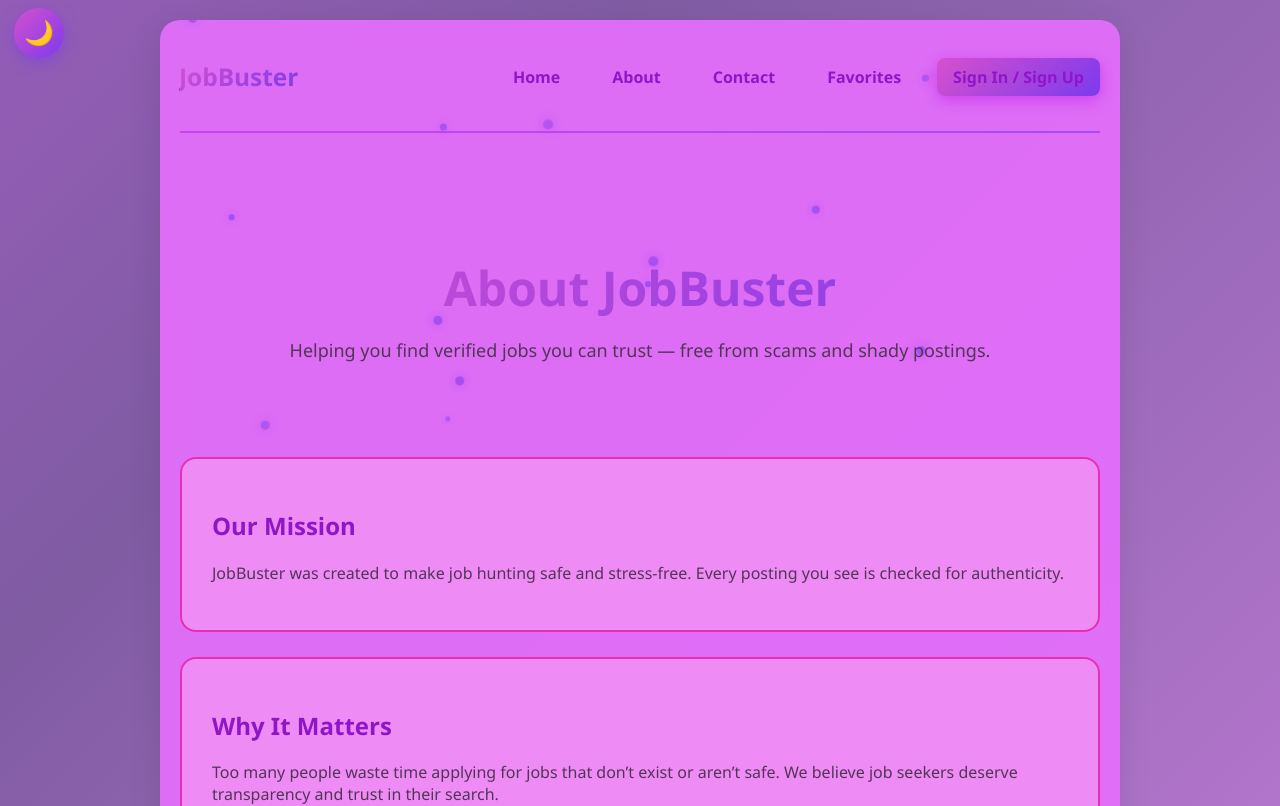
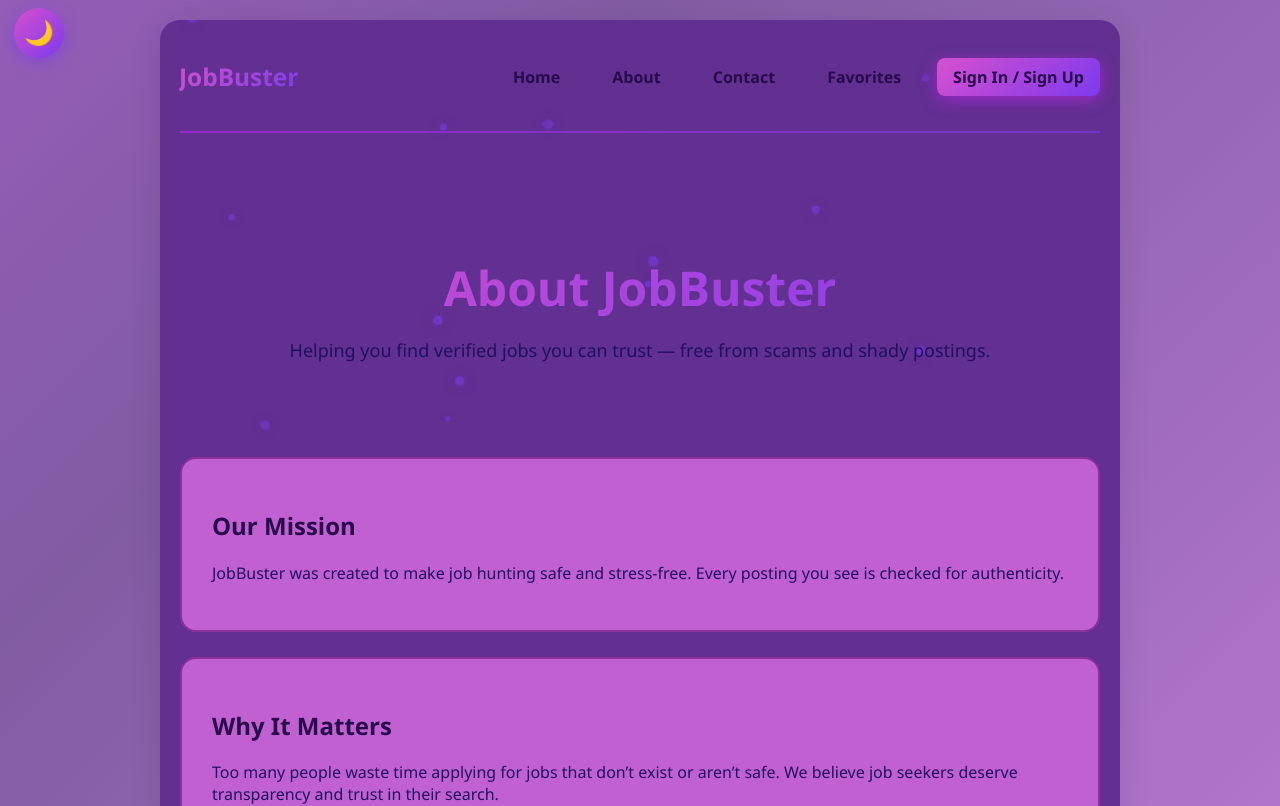
Before and after one commit to YarScar/JobBuster_final, a React (Vite) app: page /about in a window 1280 px wide. Shown: the top 806 px of the page. Built offline with nearby package versions, Linux system fonts and the light colour scheme.

Commit message:
feedbackTheme

```diff
--- a/src/App.css
+++ b/src/App.css
@@ -6,7 +6,8 @@
   margin: 0 auto;
   padding: 0 20px;
   box-sizing: border-box;
-  background: var(--app-bg);
+  /* background: var(rgb(114, 58, 128)); */
+  background-color: rgb(98, 48, 144);
   backdrop-filter: blur(10px);
   box-shadow: 0 8px 32px rgba(0, 0, 0, 0.1);
   border-radius: 20px;
--- a/src/index.css
+++ b/src/index.css
@@ -15,8 +15,8 @@
   /* Light mode colors */
   --bg-gradient: linear-gradient(-45deg, #df8cf0, #805ca3, #d85efa, #a878f9);
   --app-bg: rgba(227, 110, 250, 0.95);
-  --text-primary: #8f16c7;
-  --text-secondary: #523557;
+  --text-primary: #280b4b; /* Darker purple for better readability */
+  --text-secondary: #1f1160; /* Darker secondary text */
   --card-bg: rgb(239, 139, 244);
   --border-color: #e82eb6;
   --input-bg: rgb(35, 1, 25);
@@ -26,8 +26,8 @@
 body.dark-mode {
   --bg-gradient: linear-gradient(-45deg, #1a1a2e, #16213e, #0f0f23, #551c5d);
   --app-bg: rgba(30, 30, 46, 0.95);
-  --text-primary: #e5e7eb;
-  --text-secondary: #9ca3af;
+  --text-primary: #e5e7eb; /* Light text for dark mode */
+  --text-secondary: #9ca3af; /* Light secondary text */
   --card-bg: rgba(45, 45, 60, 0.9);
   --border-color: #374151;
   --input-bg: rgba(55, 65, 81, 0.8);
@@ -50,7 +50,7 @@ body {
   animation: gradientShift 15s ease infinite;
   font-family: 'Segoe UI', Tahoma, Geneva, Verdana, sans-serif;
   color: var(--text-primary);
-  transition: background 0.3s ease;
+  transition: background 0.3s ease, color 0.3s ease;
 }
 
 @keyframes gradientShift {
--- a/src/styles/JobCard.css
+++ b/src/styles/JobCard.css
@@ -153,10 +153,11 @@
 /* About Section styling */
 .info-card {
   padding: 30px;
-  border: 2px solid var(--border-color);
+  border: 2px solid rgb(140, 49, 156);
   border-radius: 16px;
   margin-bottom: 25px;
-  background: var(--card-bg);
+  /* background: var(--card-bg); */
+  background-color: rgb(192, 96, 209);
   transition: all 0.4s cubic-bezier(0.4, 0, 0.2, 1);
   cursor: default;
   position: relative;
```
